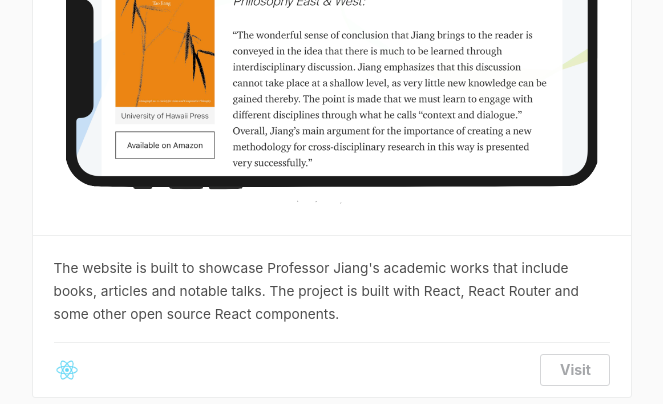
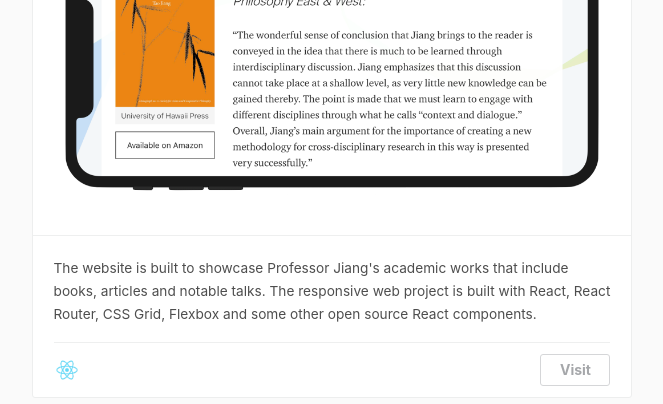
Before and after one commit to biyunwu/biyunwu.github.io, a Jekyll site: the page built from portfolio/index.html, in a window 1280 px wide and 900 px high, scrolled down 1180 px, cut to the strip 0-404 px from the top of the window. Shown: the whole strip, without its empty margins (308-971 px from the left). Built offline with Jekyll 4.4.1, drawn with Linux system fonts in a browser that asks for light colours; nearby versions of some CDN libraries; comment, search, counter and statistics services are not loaded; some of the changed text lies outside the part shown.

Commit message:
Minor change

```diff
--- a/portfolio/index.html
+++ b/portfolio/index.html
@@ -23,14 +23,14 @@
 				<ul class="cbp_tmtimeline">
 					<li>
 						<div class="cbp_tmlabel">
-							<h2>Professor Jiang's scholarly website</h2>
+							<h2>A scholarly website</h2>
 							<time>Sep. 2018</time>
 							<img src="images/tj.png" style="margin-bottom: 0">
 							<img src="images/tj-potrait.png" style="margin-bottom: 0">
 							<img src="images/tj-landscape.png">
 							<ul>
 								<li>
-									The website is built to showcase Professor Jiang's academic works that include books, articles and notable talks. The project is built with React, React Router and some other open source React components.
+									The website is built to showcase Professor Jiang's academic works that include books, articles and notable talks. The responsive web project is built with React, React Router, CSS Grid, Flexbox and some other open source React components.
 								</li>
 								<li class="skill">
 									<span class="i-react"></span>
```
Also changed, not shown: portfolio/images/tj-landscape.png.
